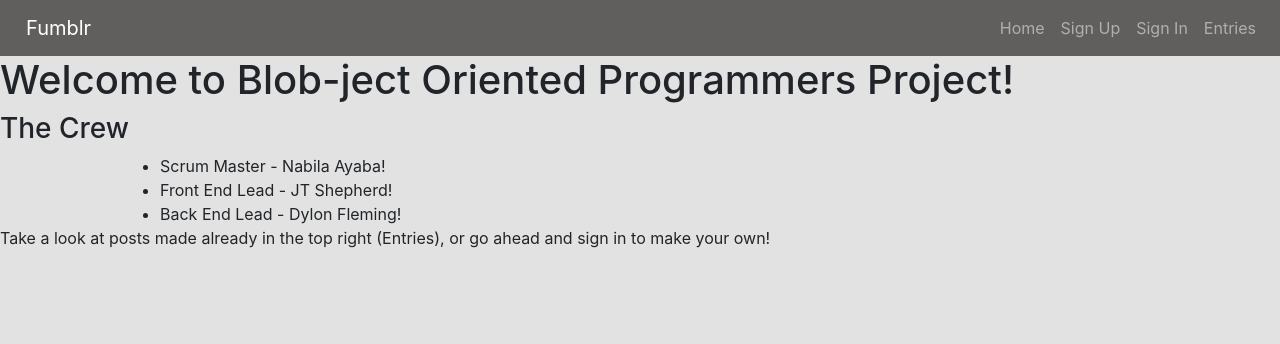
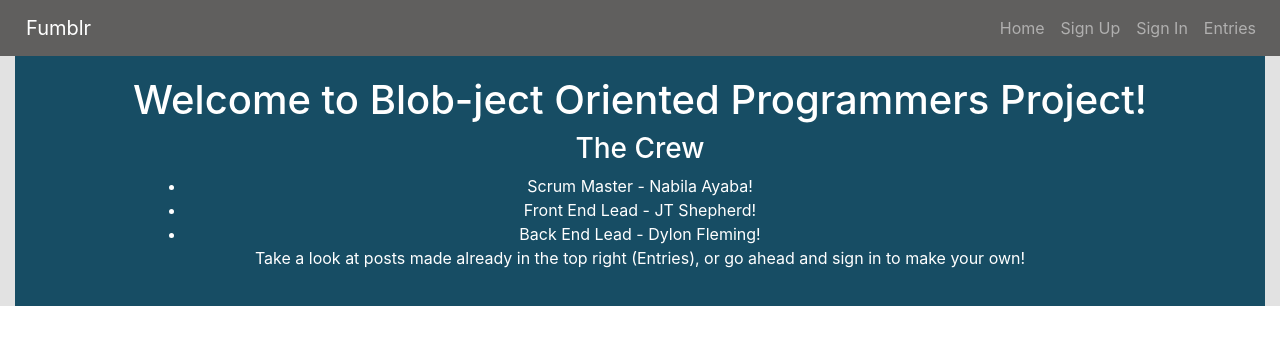
Before and after one commit to Blobject-Oriented-Progammers/blog-api, a React app: page /entries in a window 1280 px wide. Shown: the top 344 px of the page. Built offline with nearby package versions, Linux system fonts and the light colour scheme.

Commit message:
Add styling to home page and fix main screen bug

```diff
--- a/src/App.js
+++ b/src/App.js
@@ -81,19 +81,20 @@ class App extends Component {
           <AuthenticatedRoute user={user} exact path='/entries/:id/edit' render={() => (
             <UpdateEntry msgAlert={this.msgAlert} user={user} />
           )} />
+          <Route exact path='/' render={() => (<div className ='mp'>
+            <h1 className='mp-title'> Welcome to Blob-ject Oriented Programmers Project! </h1>
+            <h3 className='mp-crew-title'> The Crew </h3>
+            <ul className='mp-crew'>
+              <li className='mp-members'> Scrum Master - Nabila Ayaba! </li>
+              <li className='mp-members'> Front End Lead - JT Shepherd! </li>
+              <li className='mp-members'> Back End Lead - Dylon Fleming! </li>
+            </ul>
+            <p className='mp-p'>
+            Take a look at posts made already in the top right (Entries), or go ahead and sign in to make your own!
+            </p>
+          </div>)}
+          />
         </main>
-        <div>
-          <h1> Welcome to Blob-ject Oriented Programmers Project! </h1>
-          <h3> The Crew </h3>
-          <ul>
-            <li> Scrum Master - Nabila Ayaba! </li>
-            <li> Front End Lead - JT Shepherd! </li>
-            <li> Back End Lead - Dylon Fleming! </li>
-          </ul>
-          <p>
-          Take a look at posts made already in the top right (Entries), or go ahead and sign in to make your own!
-          </p>
-        </div>
       </Fragment>
     )
   }
--- a/src/components/Entries/Entries.js
+++ b/src/components/Entries/Entries.js
@@ -60,7 +60,7 @@ class Entries extends Component {
 
     return (
       <Fragment>
-        <h2 style={entryTitleStyle}>Entries Index Page</h2>
+        <h2 style={entryTitleStyle}>All Entries</h2>
         {entriesJsx}
 
       </Fragment>
--- a/src/index.scss
+++ b/src/index.scss
@@ -14,7 +14,7 @@ ul {
 }
 
 body {
-  background-color: #e2e2e2;
+  background-color: white;
 }
 
 a {
@@ -39,5 +39,22 @@ a:hover {
   background-color: #2D50A2;
 }
 
+.mp {
+  background-color: #174D64;
+  height: 100%;
+  width: 100%;
+  color: white;
+  padding: 20px;
+  text-align: center;
+}
+
+.container {
+  background-color: #e2e2e2;
+  max-width: 2000px;
+}
+
+.container .mp {
+  background-color: #174D64;
+}
 // #e2e2e2
 // #fb3640
```
